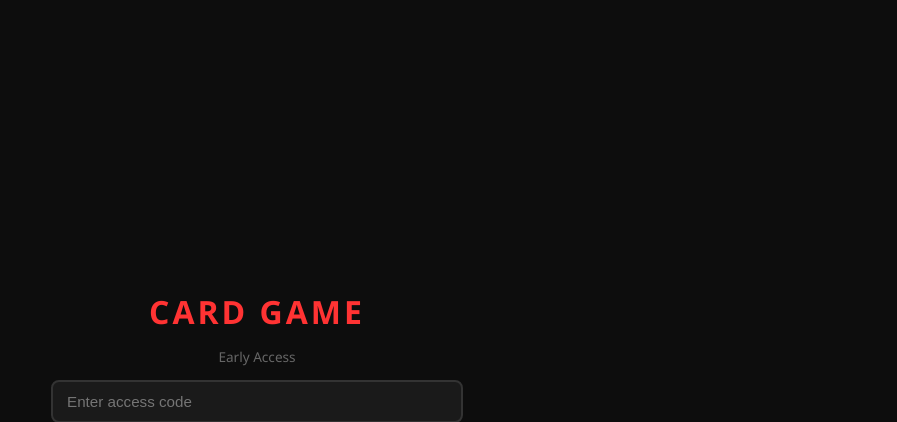
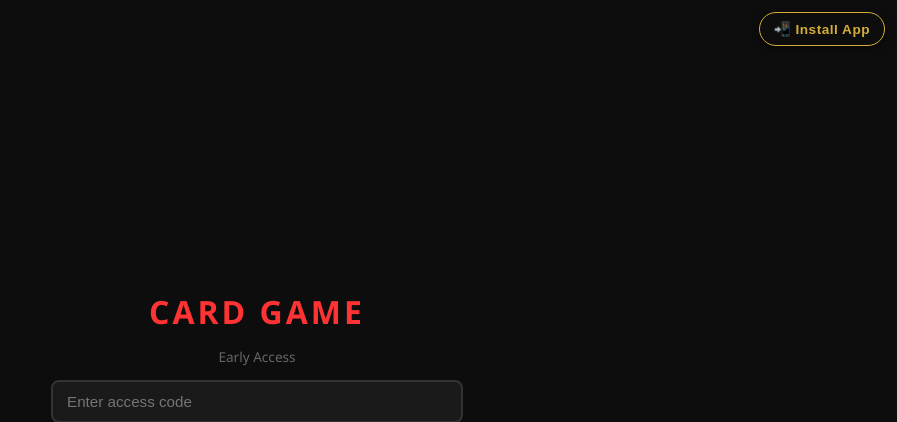
Before and after one commit to cooleddy02-cmd/Cards-of-actoria, a Flask app: page / in a window 1280 px wide. Shown: the top 422 px of the page, without its empty margins (383-1280 px from the left). Run offline with Flask 3, Linux system fonts and the light colour scheme; some libraries are stand-ins or nearby versions.

Commit message:
Make the install app button always visible with instructions
Update `templates/index.html` to ensure the "Install App" button is always visible and displays platform-specific installation instructions when clicked, addressing issues with the button not appearing in certain environments like the Replit preview iframe.

Replit-Commit-Author: Agent
Replit-Commit-Session-Id: 41f8770d-e3da-4d36-86e2-59813d292572
Replit-Commit-Checkpoint-Type: full_checkpoint
Replit-Commit-Event-Id: 6ea6c0b7-439e-4350-bc09-e8ba3e02d70a
Replit-Commit-Screenshot-Url: https://storage.googleapis.com/screenshot-production-us-central1/4d5ffaa1-ce54-4bd7-b0bc-d45ae71b747a/41f8770d-e3da-4d36-86e2-59813d292572/qOqeuQ5
Replit-Helium-Checkpoint-Created: true

```diff
--- a/templates/index.html
+++ b/templates/index.html
@@ -210,8 +210,20 @@
 <body>
 
 <!-- ═══ ACCESS ═══ -->
-<!-- Floating "Install App" button — appears only when the browser supports PWA install -->
-<button id="install-app-btn" onclick="installApp()" style="display:none;position:fixed;top:12px;right:12px;z-index:999;padding:8px 14px;border-radius:20px;border:1px solid #d4af37;background:#0d0d0d;color:#d4af37;font-size:.85rem;font-weight:600;cursor:pointer;box-shadow:0 2px 8px rgba(0,0,0,.5)">📲 Install App</button>
+<!-- Floating "Install App" button — always visible, shows platform-specific instructions on click -->
+<button id="install-app-btn" onclick="installApp()" style="position:fixed;top:12px;right:12px;z-index:999;padding:8px 14px;border-radius:20px;border:1px solid #d4af37;background:#0d0d0d;color:#d4af37;font-size:.85rem;font-weight:600;cursor:pointer;box-shadow:0 2px 8px rgba(0,0,0,.5)">📲 Install App</button>
+
+<!-- Install instructions overlay -->
+<div id="install-overlay" style="display:none;position:fixed;inset:0;background:rgba(0,0,0,.85);z-index:1000;align-items:center;justify-content:center;padding:20px" onclick="if(event.target.id==='install-overlay')document.getElementById('install-overlay').style.display='none'">
+  <div style="background:#1a1a1a;border:1px solid #d4af37;border-radius:14px;padding:22px;max-width:380px;width:100%;color:#fff;max-height:90vh;overflow-y:auto">
+    <div style="display:flex;justify-content:space-between;align-items:center;margin-bottom:14px">
+      <h3 style="color:#d4af37">📲 Install Clockpapi</h3>
+      <button onclick="document.getElementById('install-overlay').style.display='none'" style="background:transparent;border:none;color:#fff;font-size:1.4rem;cursor:pointer">×</button>
+    </div>
+    <div id="install-instructions" style="font-size:.9rem;line-height:1.5"></div>
+    <p style="font-size:.7rem;color:#888;margin-top:14px">⚠️ Installing from the Replit preview won't work — open the live URL in your phone or computer's browser first.</p>
+  </div>
+</div>
 
 <div class="screen active" id="access-screen">
   <h1>Card Game</h1>
```
